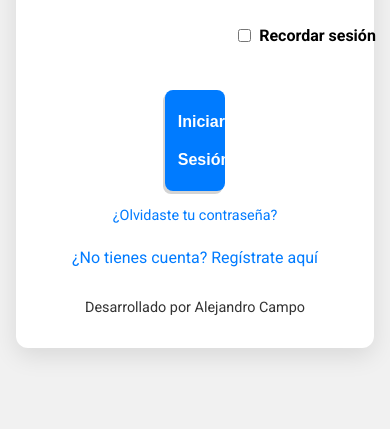
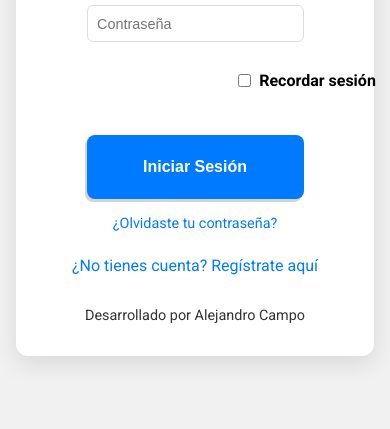
Before and after one commit to AlejandroCR11/mfjc, a plain HTML site: page login-signup.html in a window 390 px wide. Shown: the part 415-844 px from the top of the page. Drawn offline with Linux system fonts and the light colour scheme.

Commit message:
Update login-signup.css

```diff
--- a/css/login-signup.css
+++ b/css/login-signup.css
@@ -287,7 +287,7 @@ h5 {
     /* Ajustar tamaño de los campos de texto */
     #loginForm input[type="text"],
     #loginForm input[type="password"] {
-        width: 60px; /* Mantiene el ancho del contenedor */
+        width: 60%; /* Mantiene el ancho del contenedor */
         font-size: 0.9rem; /* Tamaño de fuente más pequeño */
         padding: 0.6rem; /* Reducir padding para hacer el campo más compacto */
         border-radius: 6px; /* Bordes redondeados ligeramente */
@@ -296,7 +296,7 @@ h5 {
 
     /* Estilo para el botón de "Iniciar sesión" */
     #loginForm button {
-        width: 60px; /* Ancho completo */
+        width: 60%; /* Ancho completo */
         font-size: 1rem; /* Tamaño de fuente reducido */
         padding: 0.8rem; /* Padding más pequeño */
         border-radius: 8px; /* Bordes ligeramente redondeados */
```
